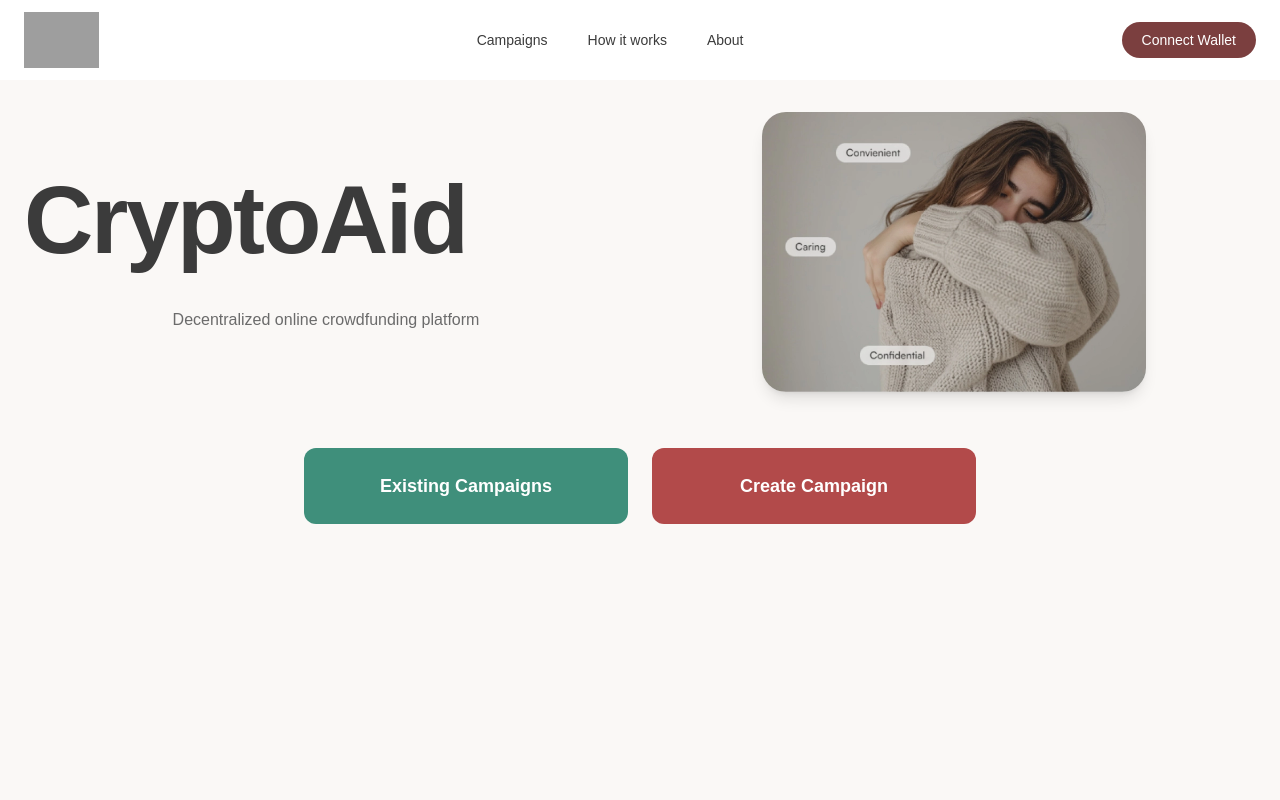
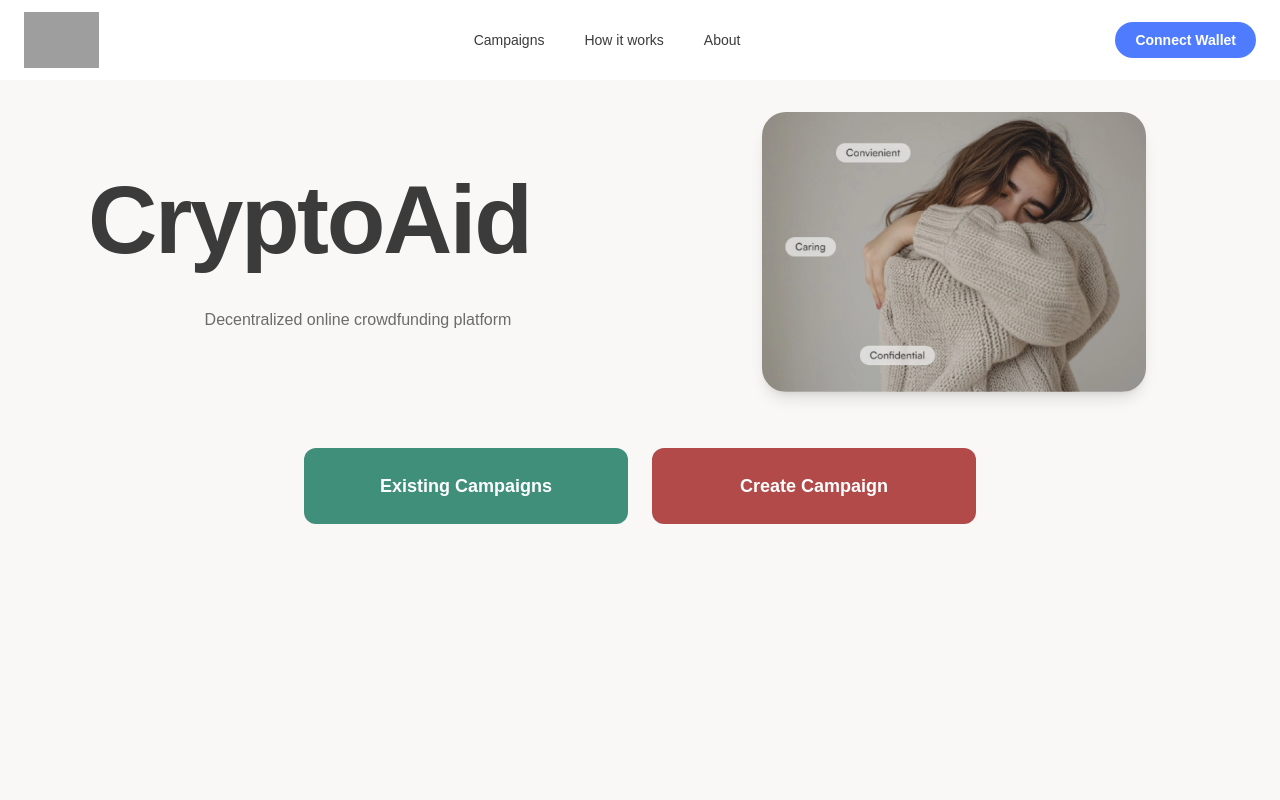
Before and after one commit to victoradauto1/cryptAid, a Next.js app in the folder frontend-new/: page / in a window 1280 px wide. Shown: the top 800 px of the page. Built offline with nearby package versions, Linux system fonts and the light colour scheme; grey boxes are pictures that could not be loaded.

Commit message:
feat: add hero animation and update connect wallet button style

```diff
--- a/frontend-new/src/app/page.tsx
+++ b/frontend-new/src/app/page.tsx
@@ -1,7 +1,33 @@
+"use client";
+
+import { useEffect, useState } from "react";
 import PageTitle from "@/components/PageTitle";
 import Image from "next/image";
 
 export default function Home() {
+  const fullText = "Decentralized online crowdfunding platform ";
+  const [animatedText, setAnimatedText] = useState("");
+  const [showCursor, setShowCursor] = useState(true);
+
+  useEffect(() => {
+    let index = 0;
+
+    const interval = setInterval(() => {
+      if (index < fullText.length) {
+        setAnimatedText(fullText.slice(0, index + 1));
+        index++;
+      } else {
+        clearInterval(interval);
+        // Esconde o cursor após 3 segundos do término da animação
+        setTimeout(() => {
+          setShowCursor(false);
+        }, 50);
+      }
+    }, 40);
+
+    return () => clearInterval(interval);
+  }, [fullText]);
+
   return (
     <main className="min-h-screen bg-[#faf8f6] text-[#3b3b3b]">
 
@@ -20,13 +46,14 @@ export default function Home() {
           "
         >
           {/* Left */}
-          <div>
+          <div className="md:pl-12 lg:pl-16">
             <PageTitle className="text-6xl md:text-7xl lg:text-8xl text-[#3b3b3b] leading-none">
               CryptoAid
             </PageTitle>
 
-            <p className="text-center text-[#6b6b6b] mt-3">
-              Decentralized online crowdfunding platform
+            <p className="text-center text-[#6b6b6b] mt-3 min-h-[1.5em]">
+              {animatedText}
+              {showCursor && <span className="animate-pulse">|</span>}
             </p>
           </div>
 
@@ -51,7 +78,6 @@ export default function Home() {
         <div className="max-w-7xl mx-auto px-6">
           <div className="flex flex-col md:flex-row gap-6 justify-center items-center max-w-2xl mx-auto">
 
-            {/* Search Campaign */}
             <button
               className="
                 bg-[#3f8f7b]
@@ -71,7 +97,6 @@ export default function Home() {
               Existing Campaigns
             </button>
 
-            {/* Create Campaign */}
             <button
               className="
                 bg-[#b24a4a]
--- a/frontend-new/src/components/Header.tsx
+++ b/frontend-new/src/components/Header.tsx
@@ -26,7 +26,7 @@ export default function Header() {
           <a href="#campaigns" className="hover:opacity-70 transition">
             Campaigns
           </a>
-          <a href="#how-it-works" className="hover:opacity-70 transition">
+          <a href="/HowItWorks" className="hover:opacity-70 transition">
             How it works
           </a>
           <a href="#about" className="hover:opacity-70 transition">
@@ -36,7 +36,19 @@ export default function Header() {
 
         {/* Connect Wallet */}
         <div className="shrink-0">
-          <button className="px-5 py-2 rounded-full bg-[#7b3f3f] text-white text-sm hover:opacity-90 transition">
+          <button
+            className="
+              px-5
+              py-2
+              rounded-full
+              bg-[#4f7cff]
+              text-white
+              text-sm
+              font-semibold
+              hover:opacity-90
+              transition
+            "
+          >
             Connect Wallet
           </button>
         </div>
```
